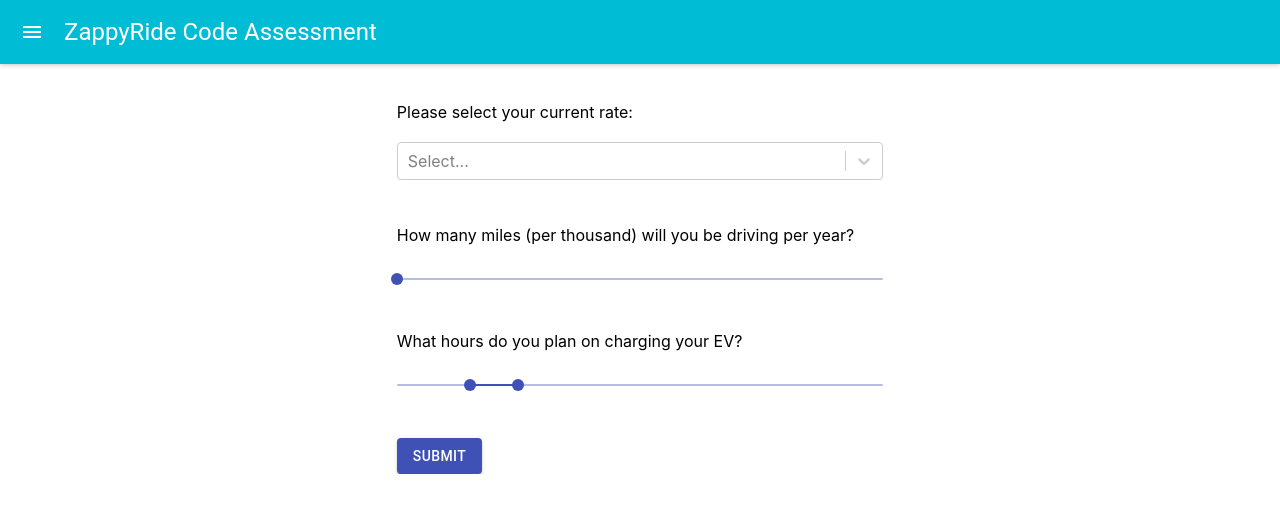
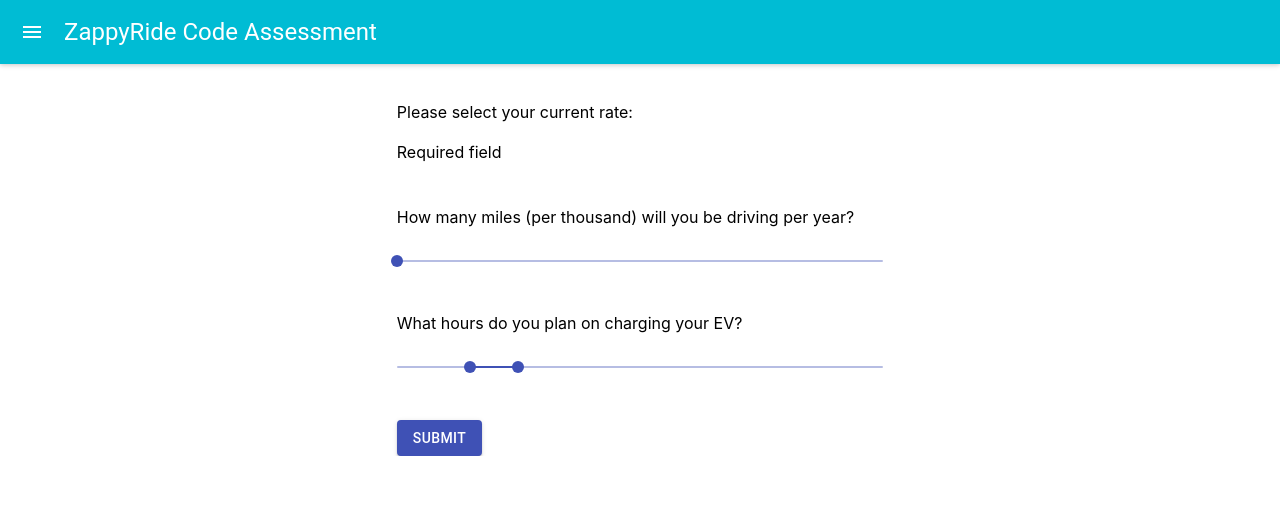
Before and after one commit to aimee-liang/zappyride-code-assessment, a React (Create React App) app: page / in a window 1280 px wide. Shown: the top 512 px of the page. Built offline with nearby package versions, Linux system fonts and the light colour scheme.

Commit message:
Working on setting required fields without React Form

```diff
--- a/src/Components/Form.jsx
+++ b/src/Components/Form.jsx
@@ -17,7 +17,7 @@
 
     const [rate, setRate] = useState(null)
     const [mileRange, setMileRange] = useState(null)
-    const [hours, setHourRange] = useState([]) /* range in array */
+    const [hours, setHourRange] = useState([])
     const {register, handleSubmit, watch, errors} = useForm()
 
     const rateSetter = (data) => {
@@ -35,7 +35,7 @@
 /* this is a fn to grab the data from form and send back up to App */
     const dataToApp = () => {
         /* if there is a section missing, need to throw an error */
-        // props.dataSetter({rate, mileRange, hours})
+        props.dataSetter({rate, mileRange, ...hours})
         console.log("hello")
     }
 
--- a/src/Components/SelectRate.jsx
+++ b/src/Components/SelectRate.jsx
@@ -1,3 +1,4 @@
+import {useState} from 'react';
 import Select from 'react-select'
 import styled from 'styled-components'
 
@@ -12,13 +13,20 @@
 
 export default function SelectRate(props){
 
+    const [selectedRate, setSelectedRate] = useState(null)
+
     const clickHandler = (e) => {
-        props.rateSetter(e.value)
+        setSelectedRate(e.value)
+        sendRateToProps(e.value)
+    }
+
+    const sendRateToProps = (data) => {
+        props.rateSetter(data)
     }
 
     return (
         <SelectRateWrapper>
-            <Select options={options} onChange={clickHandler} />
+            {selectedRate ? <Select options={options} onChange={clickHandler}/> : <span>Required field</span>}
         </SelectRateWrapper>
     )
 }
```
